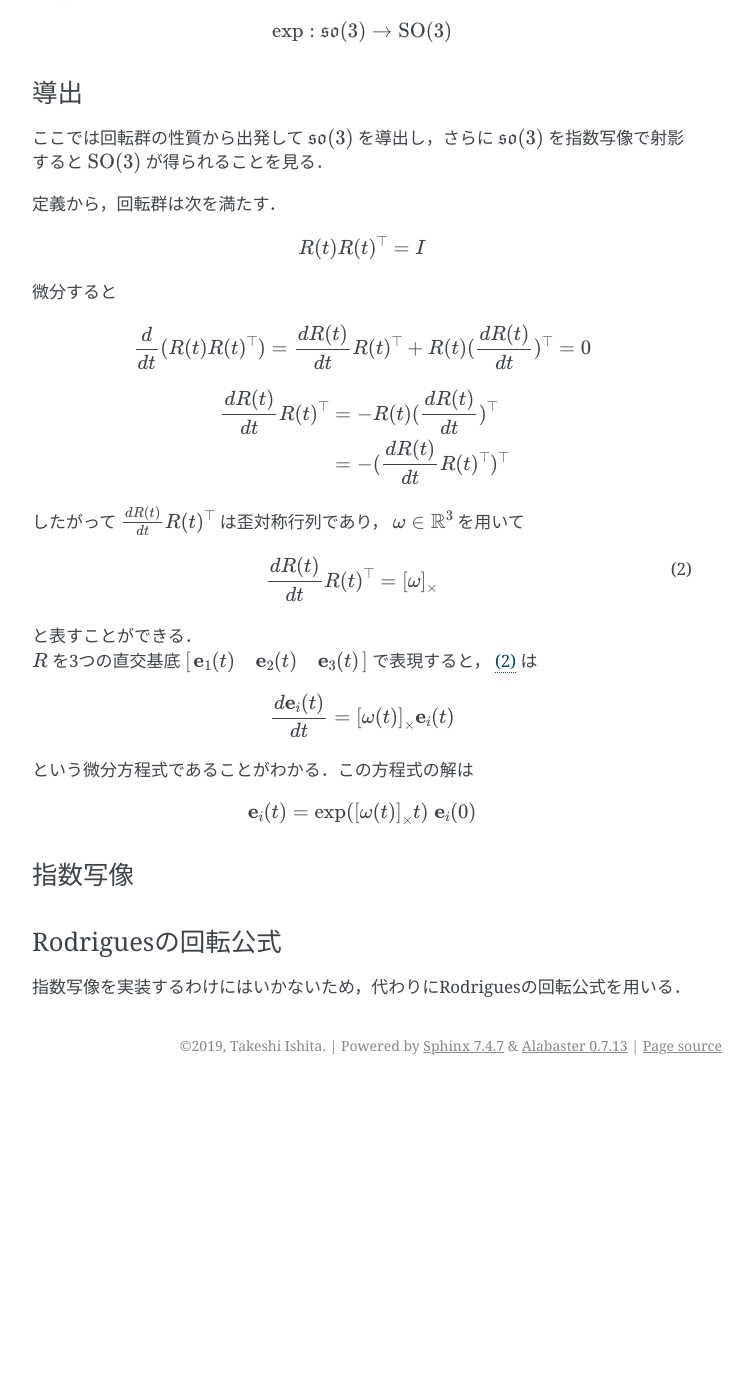
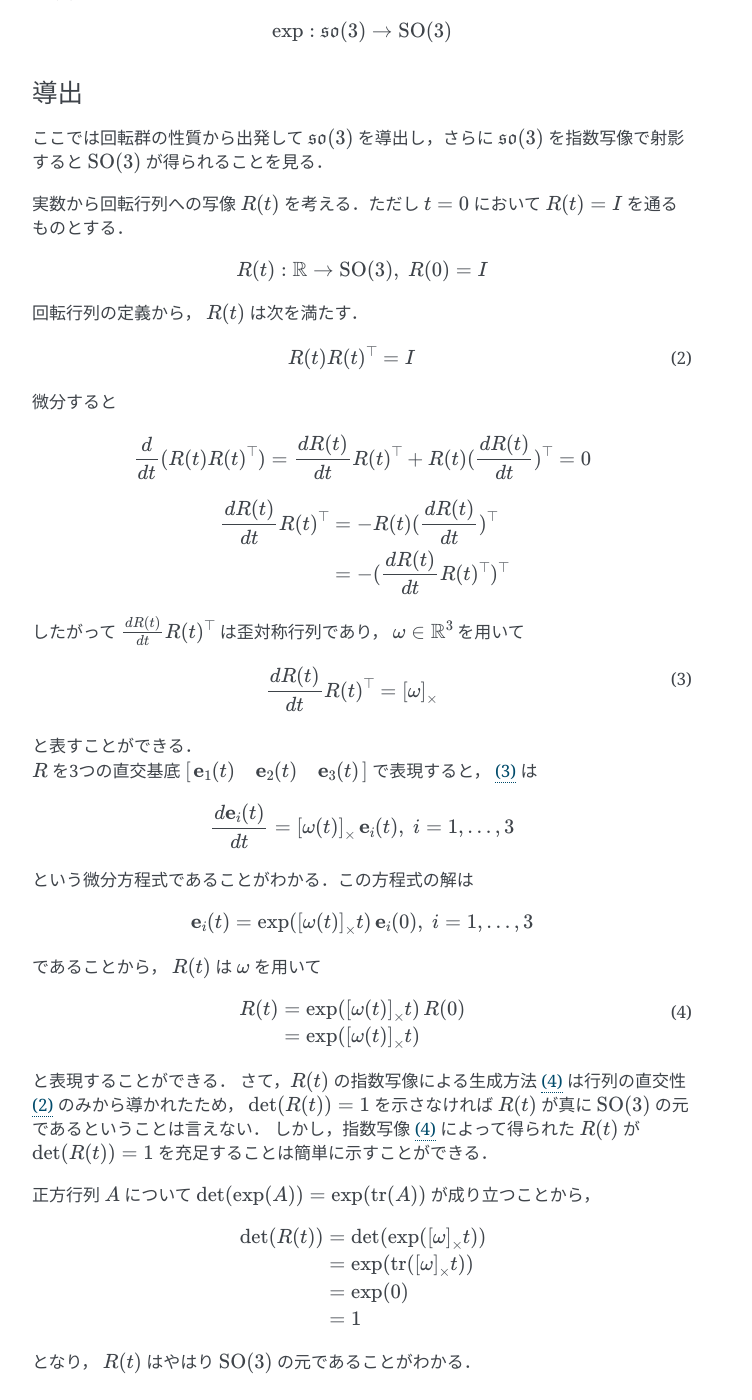
Before and after one commit to IshitaTakeshi/SparseBundleAdjustment, a Sphinx documentation site: the page built from docs/source/camera-pose-parametrization.rst, in a window 1280 px wide and 1400 px high, scrolled down 979 px. Shown: the whole window, without its empty margins (388-1140 px from the left). Built offline with Sphinx 7.4.7, drawn with Linux system fonts in a browser that asks for light colours; before the commit the page ends 2064 px from its top, so only the background shows below that.

Commit message:
Add exponential map and confirmation that R is in SO(3)

```diff
--- a/docs/source/camera-pose-parametrization.rst
+++ b/docs/source/camera-pose-parametrization.rst
@@ -59,12 +59,23 @@ SLAMはカメラから逐次的に得られる視覚情報を用いて環境地
 
 ここでは回転群の性質から出発して :math:`\so(3)` を導出し，さらに :math:`\so(3)` を指数写像で射影すると :math:`\SO(3)` が得られることを見る．
 
-定義から，回転群は次を満たす．
+実数から回転行列への写像 :math:`R(t)` を考える．ただし :math:`t=0` において :math:`R(t) = I` を通るものとする．
+
+
+.. math::
+    R(t) : \mathbb{R} \to \SO(3), \; R(0) = I
+
+
+回転行列の定義から， :math:`R(t)` は次を満たす．
+
 
 .. math::
     R(t) R(t)^{\top} = I
+    :label: orthogonality
+
 
 微分すると
+
 
 .. math::
     \frac{d}{dt} (R(t)R(t)^{\top})
@@ -78,7 +89,9 @@ SLAMはカメラから逐次的に得られる視覚情報を用いて環境地
         &= -(\frac{d R(t)}{dt} R(t)^{\top})^{\top}
     \end{align}
 
+
 したがって :math:`\frac{d R(t)}{dt} R(t)^{\top}` は歪対称行列であり， :math:`\omega \in \mathbb{R}^{3}` を用いて
+
 
 .. math::
     \frac{d R(t)}{dt} R(t)^{\top} = \skew{\mbf{\omega}}
@@ -87,13 +100,45 @@ SLAMはカメラから逐次的に得られる視覚情報を用いて環境地
 | と表すことができる．
 | :math:`R` を3つの直交基底 :math:`\begin{bmatrix} \mbf{e}_{1}(t) & \mbf{e}_{2}(t) & \mbf{e}_{3}(t) \end{bmatrix}` で表現すると， :eq:`differential-equation-so3` は
 
+
 .. math::
-    \frac{d \mbf{e}_{i}(t)}{dt} = \left[ \mbf{\omega}(t) \right]_{\times} \mbf{e}_{i}(t)
+    \frac{d \mbf{e}_{i}(t)}{dt} = \skew{\mbf{\omega}(t)} \, \mbf{e}_{i}(t),\; i = 1,\dots,3
+
 
 という微分方程式であることがわかる．この方程式の解は
 
+
 .. math::
-    \mbf{e}_{i}(t) = \exp(\skew{\mbf{\omega}(t)} t) \; \mbf{e}_{i}(0)
+    \mbf{e}_{i}(t) = \exp(\skew{\mbf{\omega}(t)} t) \, \mbf{e}_{i}(0),\; i = 1,\dots,3
+
+
+であることから， :math:`R(t)` は :math:`\mbf{\omega}` を用いて
+
+
+.. math::
+    \begin{align}
+        R(t) &= \exp(\skew{\mbf{\omega}(t)} t) \, R(0)  \\
+             &= \exp(\skew{\mbf{\omega}(t)} t)
+    \end{align}
+    :label: exponential-map
+
+
+と表現することができる．
+さて，:math:`R(t)` の指数写像による生成方法 :eq:`exponential-map` は行列の直交性 :eq:`orthogonality` のみから導かれたため， :math:`\det(R(t)) = 1` を示さなければ :math:`R(t)` が真に :math:`\SO(3)` の元であるということは言えない．
+しかし，指数写像 :eq:`exponential-map` によって得られた :math:`R(t)` が :math:`\det(R(t)) = 1` を充足することは簡単に示すことができる．
+
+正方行列 :math:`A` について :math:`\det(\exp(A))=\exp({\operatorname{tr} (A)})` が成り立つことから，
+
+.. math::
+    \begin{align}
+        \det(R(t))
+        &= \det(\exp(\skew{\mbf{\omega}} t)) \\
+        &= \exp(\operatorname{tr}(\skew{\mbf{\omega}} t)) \\
+        &= \exp(0) \\
+        &= 1
+    \end{align}
+
+となり， :math:`R(t)` はやはり :math:`\SO(3)` の元であることがわかる．
 
 
 指数写像
```
